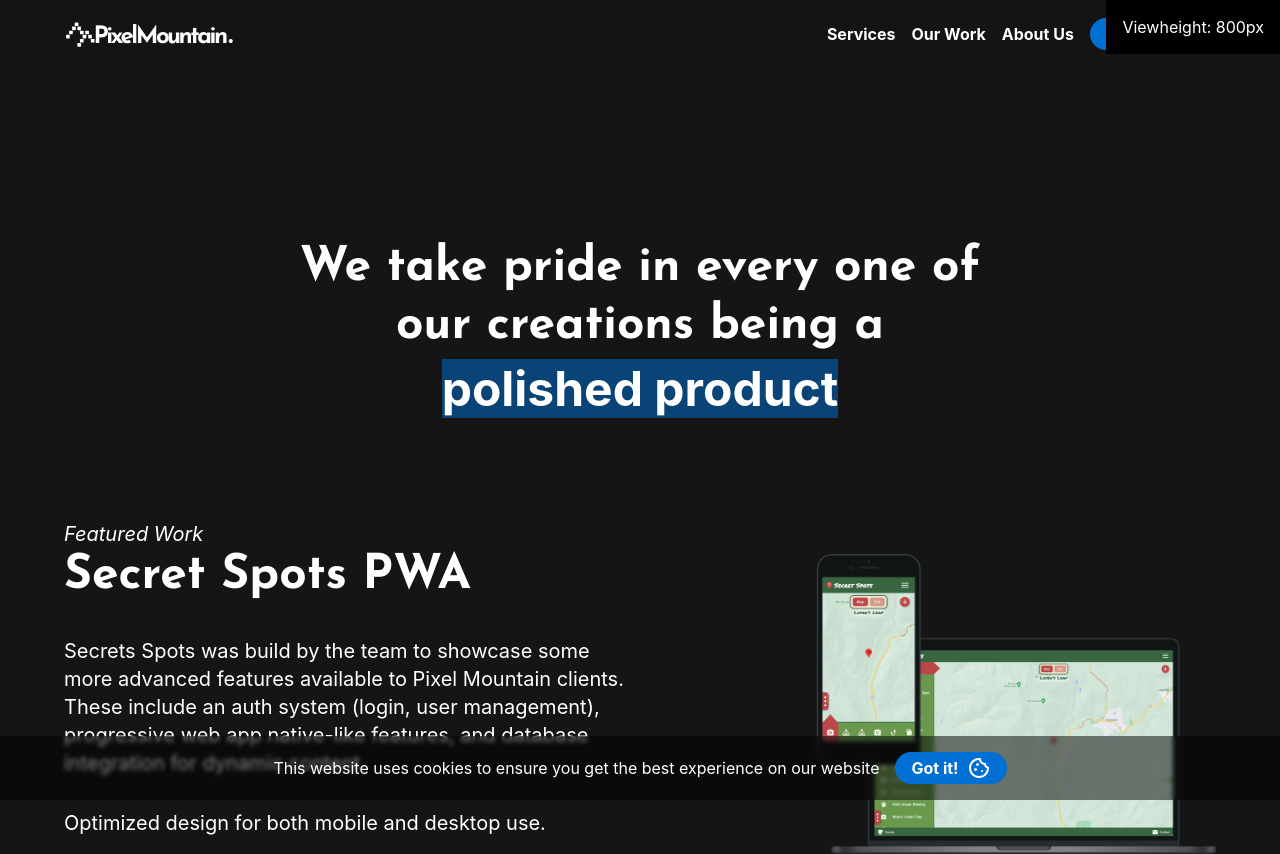
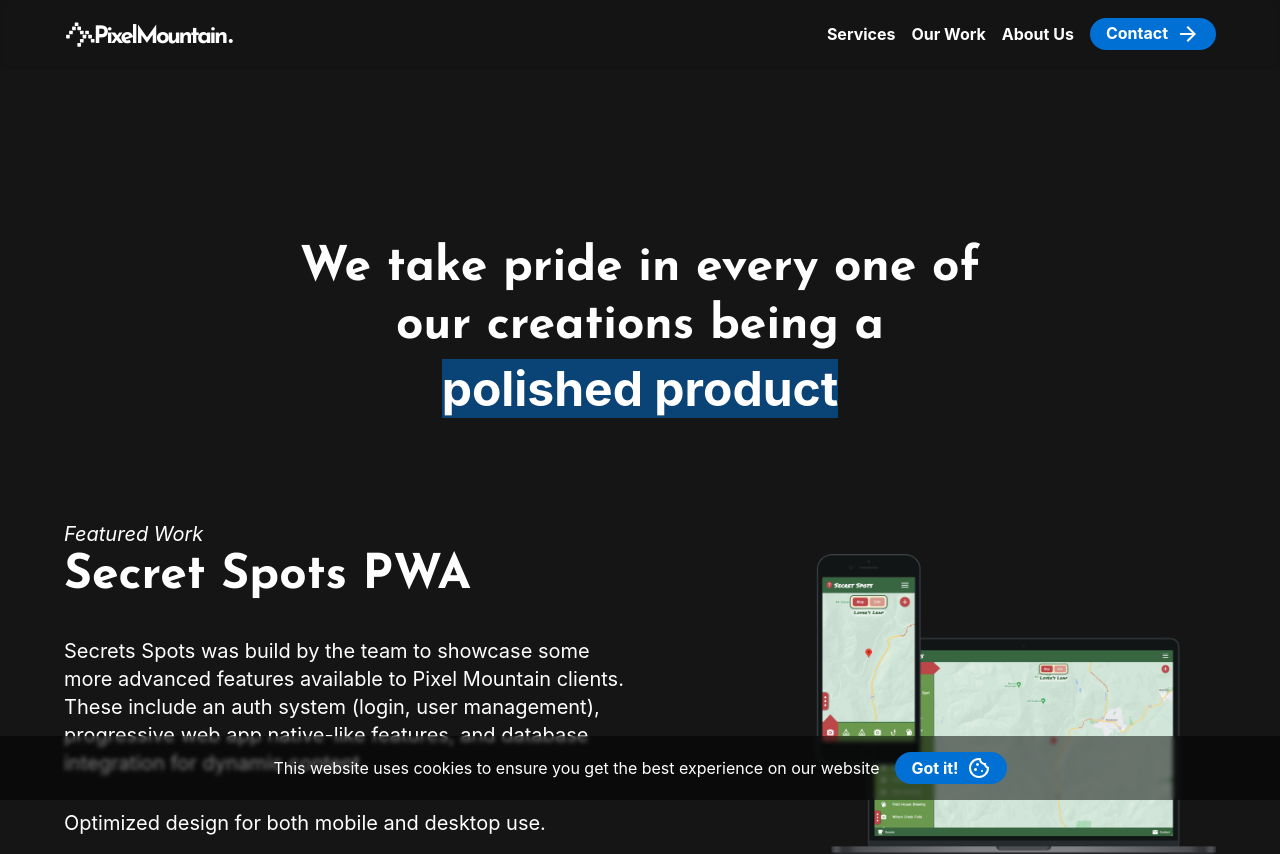
Before and after one commit to PullRequestTimeout/PixelMountain, a SvelteKit app: page /our-work in a window 1280 px wide. Shown: the top 854 px of the page. Built offline with nearby package versions, Linux system fonts and the light colour scheme.

Commit message:
:fire: Remove janky fixes

```diff
--- a/src/routes/+layout.svelte
+++ b/src/routes/+layout.svelte
@@ -22,39 +22,8 @@
 
 	// fix the lack of dynamic viewport height on ios firefox (pls firefox my beloved 😢)
 	let vh = 0;
-	// let isScrolling = false;
-	// let scrollTimeout: ReturnType<typeof setTimeout>;
-	// let isResizing = false;
-	// let resizeTimeout: ReturnType<typeof setTimeout>;
-
 	onMount(() => {
 		vh = window.innerHeight;
-
-		// window.addEventListener("scroll", () => {
-		// 	isScrolling = true;
-
-		// 	// Clear the timeout if the user is still scrolling
-		// 	clearTimeout(scrollTimeout);
-
-		// 	// Set a timeout to reset the scrolling state after 100ms of inactivity
-		// 	scrollTimeout = setTimeout(() => {
-		// 		isScrolling = false;
-		// 	}, 200);
-		// });
-
-		// window.addEventListener("resize", () => {
-		// 	isResizing = true;
-
-		// 	if (isResizing && !isScrolling) vh = window.innerHeight;
-
-		// 	// Clear the timeout if the user is still resizing
-		// 	clearTimeout(resizeTimeout);
-
-		// 	// Set a timeout to reset the resizing state after 100ms of inactivity
-		// 	resizeTimeout = setTimeout(() => {
-		// 		isResizing = false;
-		// 	}, 200);
-		// });
 	});
 </script>
 
@@ -67,16 +36,3 @@
 	<Icon name="arrow-up" color="#fff" size="32" />
 </BackToTop>
 <CookieBanner />
-<p>Viewheight: {vh}px</p>
-
-<style>
-	p {
-		position: fixed;
-		top: 0;
-		right: 0;
-		background: var(--color-black);
-		color: var(--color-white);
-		padding: 1rem;
-		z-index: 1000;
-	}
-</style>
```
